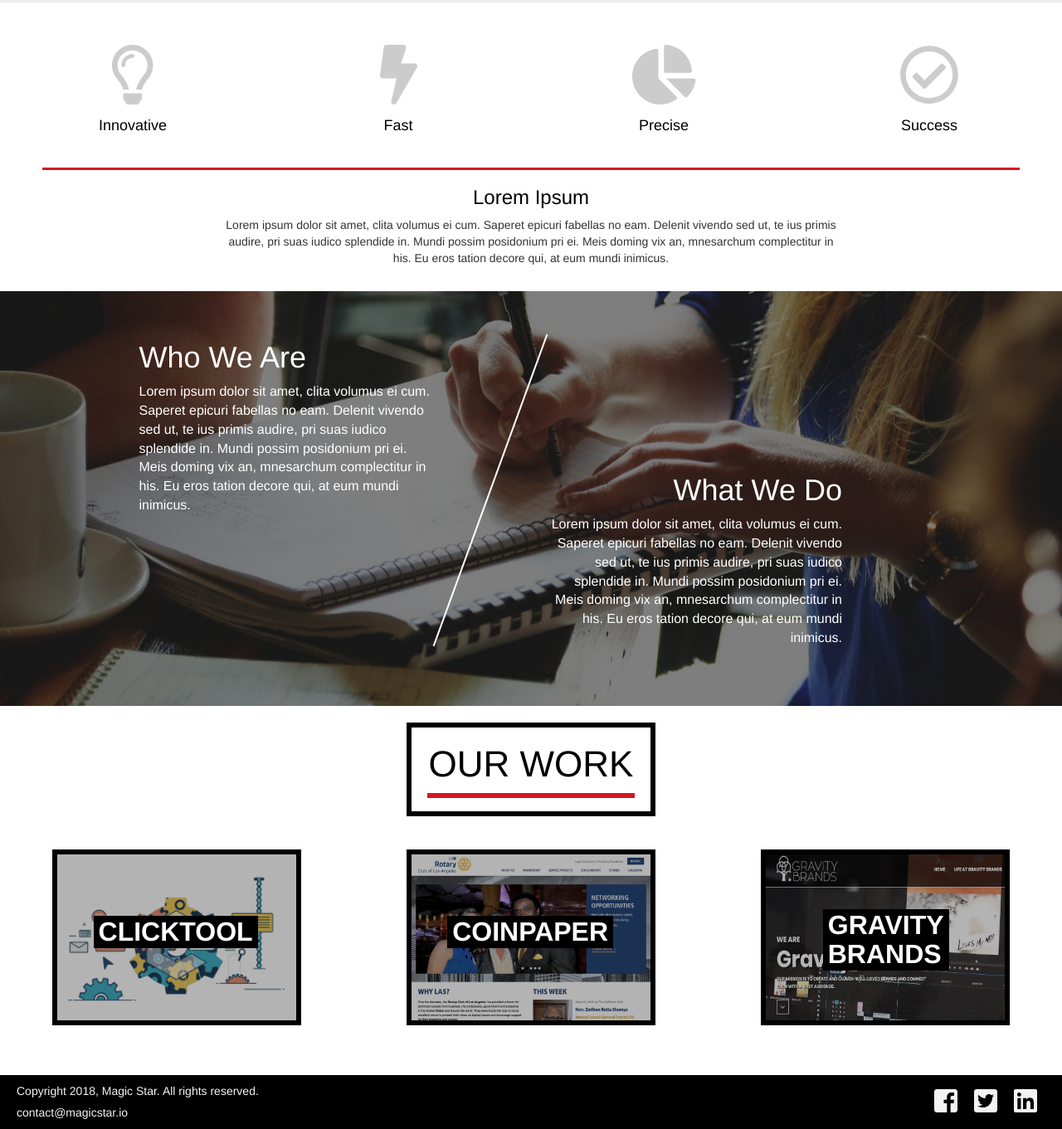
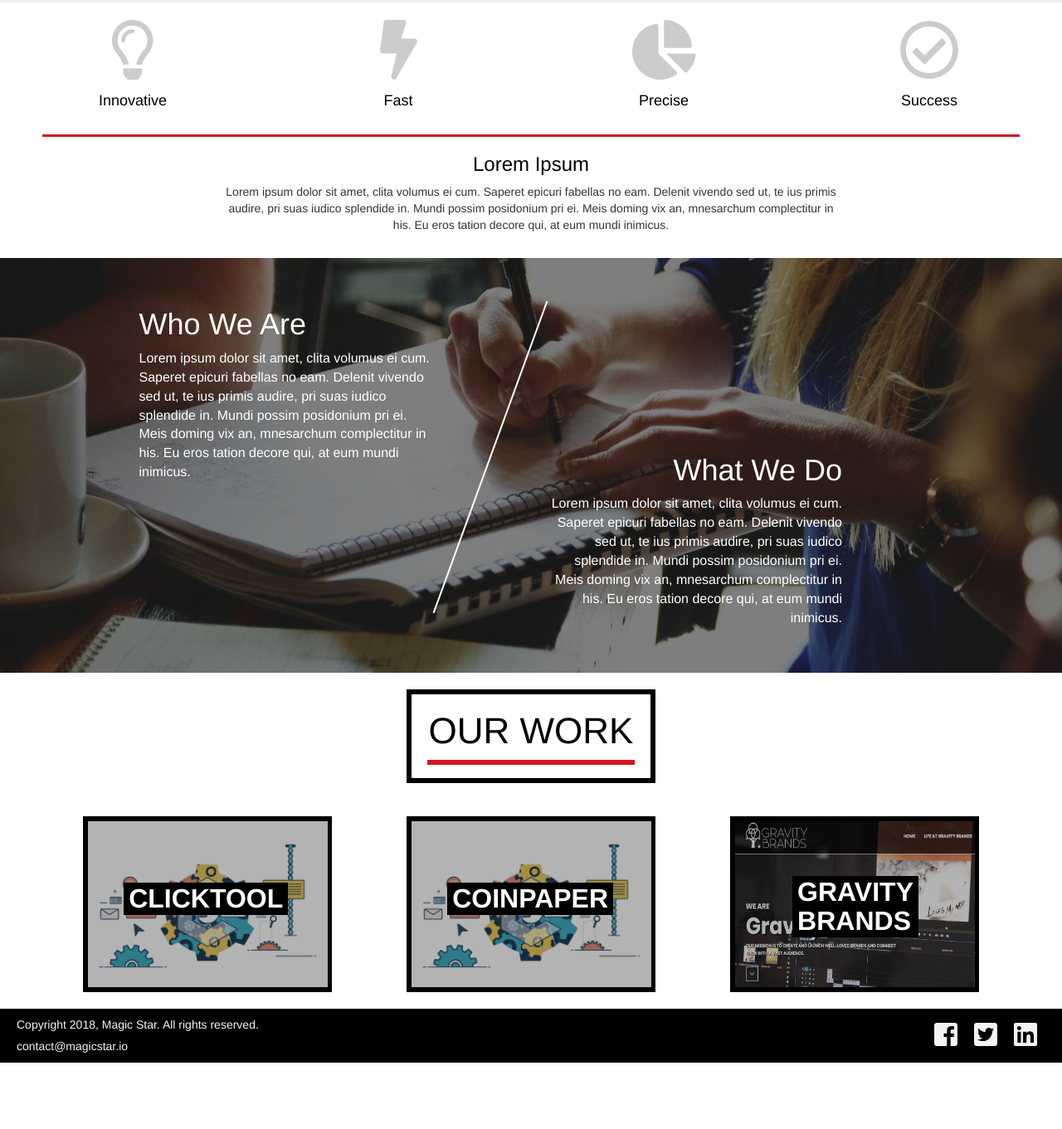
Before and after one commit to CharlieMerrill/magic-star, a plain HTML site: page index.html in a window 1280 px wide. Shown: the part 633-1994 px from the top of the page at 83% size. After the commit the page ends 1914 px from the top, so only its background shows below. Drawn offline with nearby package versions, Linux system fonts and the light colour scheme; grey boxes are pictures that could not be loaded.

Commit message:
improved responsive design

```diff
--- a/index.html
+++ b/index.html
@@ -78,21 +78,25 @@
   <!-- Info Panel -->
   <div class="container-fluid info-panel">
     <div class="row">
-      <div class="col-xs-12 col-sm-3 info-item">
+      <div class="col-xs-12 col-sm-3">
         <h1><i class="far fa-lightbulb"></i></h1>
         <h4 class="info-title">Innovative</h4>
+        <br>
       </div>
-      <div class="col-xs-12 col-sm-3 info-item">
+      <div class="col-xs-12 col-sm-3">
         <h1><i class="fas fa-bolt"></i></h1>
         <h4 class="info-title">Fast</h4>
+        <br>
       </div>
-      <div class="col-xs-12 col-sm-3 info-item">
+      <div class="col-xs-12 col-sm-3">
         <h1><i class="fas fa-chart-pie"></i></h1>
         <h4 class="info-title">Precise</h4>
+        <br>
       </div>
-      <div class="col-xs-12 col-sm-3 info-item">
+      <div class="col-xs-12 col-sm-3">
         <h1><i class="far fa-check-circle"></i></h1>
         <h4 class="info-title">Success</h4>
+        <br>
       </div>
     </div>
     <div class="line"></div>
@@ -114,18 +118,12 @@
         <h1>Who We Are</h1>
         <p>Lorem ipsum dolor sit amet, clita volumus ei cum. Saperet epicuri fabellas no eam. Delenit vivendo sed ut, te ius primis audire, pri suas iudico splendide in. Mundi possim posidonium pri ei. Meis doming vix an, mnesarchum complectitur in his. Eu eros tation decore qui, at eum mundi inimicus.</p>
       </div>
-      <div class="col-sm-1 hidden-xs">
-        <div class="diagonal-line"></div>
+      <div class="col-xs-12 col-sm-1">
+        <div class="diagonal-line hidden-xs"></div>
+        <hr class="hidden-sm hidden-md hidden-lg hidden-xl">
+<!--         <div class="white-line hidden-sm hidden-md hidden-lg hidden-xl"></div> -->
       </div>
-      <div class="col-xs-12 col-sm-4 text-right">
-        <br>
-        <br>
-        <br>
-        <br>
-        <br>
-        <br>
-        <br>
-        <br>
+      <div class="col-xs-12 col-sm-4 text-right top-margin">
         <h1>What We Do</h1>
         <p>Lorem ipsum dolor sit amet, clita volumus ei cum. Saperet epicuri fabellas no eam. Delenit vivendo sed ut, te ius primis audire, pri suas iudico splendide in. Mundi possim posidonium pri ei. Meis doming vix an, mnesarchum complectitur in his. Eu eros tation decore qui, at eum mundi inimicus.</p>
       </div>
@@ -134,33 +132,47 @@
   </div>
 
   <!-- Partner Section -->
-  <div class="featured-work" id="work">
+  <div class="container">
+    <div class="row">
+      <div class="col-xs-12">
         <div class="featured-text">
           <h1>OUR WORK</h1>
           <div class="line2"></div>
         </div>
-    <div class="featured-box">
+      </div>
+    </div>
+    <div class="row">
+      <div class="col-xs-12 col-md-4">
+        <a href="http://clicktool.com/" target="blank">
           <div class="featured-card">
             <img class="featured-logo" src="images/clicktool.png" alt="Nexen Tire">
             <div class="featured-card-text">
               <h6>CLICKTOOL</h6>
             </div>
           </div>
+        </a>
+      </div>
+      <div class="col-xs-12 col-md-4">
+        <a href="#">
           <div class="featured-card">
-        <img class="featured-logo" src="logos/rotary.jpg" alt="Rotary Club of LA">
+            <img class="featured-logo" src="images/clicktool.png">
             <div class="featured-card-text">
               <h6>COINPAPER</h6>
             </div>
           </div>
+        </a>
+      </div>
+      <div class="col-xs-12 col-md-4">
+        <a href="http://www.gravitybrands.com/" target="blank">
           <div class="featured-card">
             <img class="featured-logo" src="images/gravity-brands.png" alt="L&E Research">
             <div class="featured-card-text">
               <h6 id="gravity-brands">GRAVITY<br>BRANDS</h6>
             </div>
           </div>
+        </a>
       </div>
-    <br>
-    <br>
+    </div>
   </div>
 
   <div class="footer">
@@ -176,9 +188,5 @@
 
   </div>
 
-  <br>
-  <br>
-  <br>
-
 </body>
 </html>
--- a/stylesheet.css
+++ b/stylesheet.css
@@ -181,7 +181,7 @@ body {
 .mobile-button-box {
   background-color: black;
   height: 270px;
-  margin-top: -70px;
+  margin-top: -85px;
   padding: 20px;
   text-align: center;
   display: flex;
@@ -207,12 +207,7 @@ body {
   font-weight: 300;
 }
 
-.info-item {
-  width: 254px;
-  padding: 30px;
-}
-
-.info-item h1 {
+.info-panel h1 {
   font-size: 72px;
   color: #CCCCCC;
 }
@@ -263,6 +258,15 @@ body {
   margin: 0 auto;
 }
 
+.who-row hr {
+  margin-top: 8%;
+  margin-bottom: -8%;
+}
+
+.top-margin {
+  margin-top: 15%;
+}
+
 /* Featured Work Section */
 
 .featured-work {
@@ -272,8 +276,7 @@ body {
 .featured-text {
   text-align: center;
   padding-bottom: 16px;
-  margin: 20px auto;
-  margin-bottom: 20px;
+  margin: 20px auto !important;
   border: 6px solid black;
   width: 300px;
 }
@@ -291,27 +294,12 @@ body {
   margin: 0 auto;
 }
 
-.featured-box {
-  display: flex;
-  justify-content: space-around;
-  flex-wrap: wrap;
-}
-
 .featured-card {
-  margin: 20px;
+  margin: 20px auto !important;
   width: 300px;
   position: relative;
   border: 6px solid black;
 }
-
-/*.featured-card-text {
-  border-bottom: 1px solid #CCCCCC;
-  border-right: 1px solid #CCCCCC;
-  border-left: 1px solid #CCCCCC;
-  background-color: white;
-  margin-top: -10px;
-  padding: 8px;
-}*/
 
 .featured-card:hover {
   cursor: pointer;
@@ -337,7 +325,7 @@ body {
 
 .featured-logo {
   filter: brightness(70%) saturate(70%);
-  width: 288px;
+  width: 289px;
   height: 200px;
 }
 
@@ -379,6 +367,8 @@ body {
     justify-content: center;
   } .featured-card {
     margin: 20px 80px;
+  } #myVideo {
+    margin-top: -30%;
   }
 }
 
```
Also changed, not shown: logos/rotary.jpg (deleted). Lines whose indentation alone changed are shown as unchanged.
